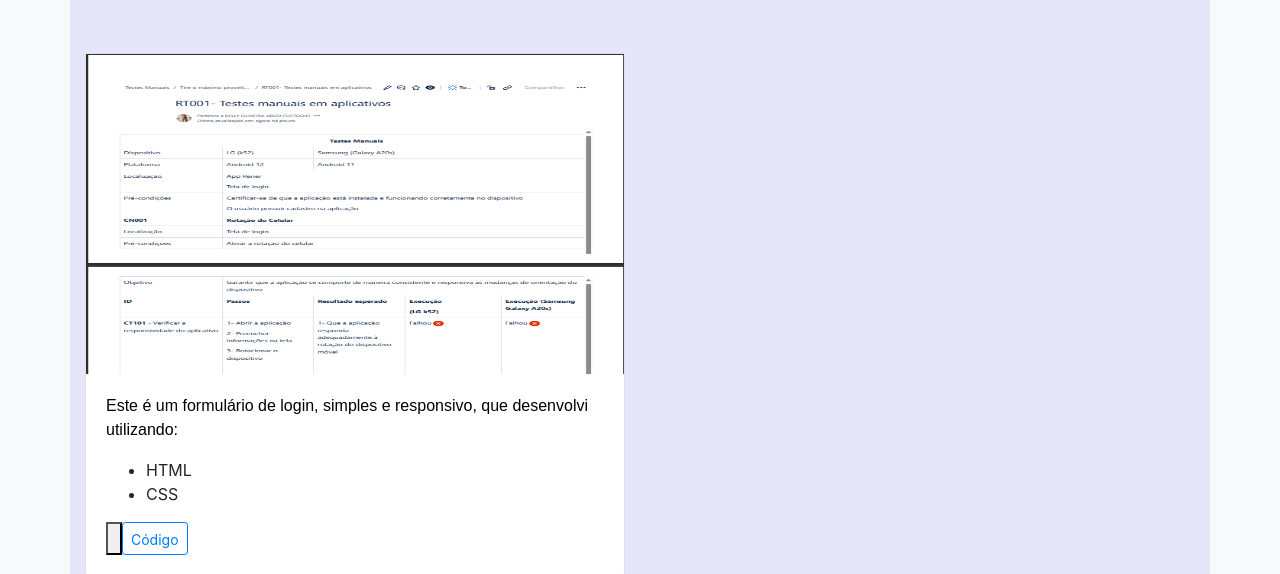
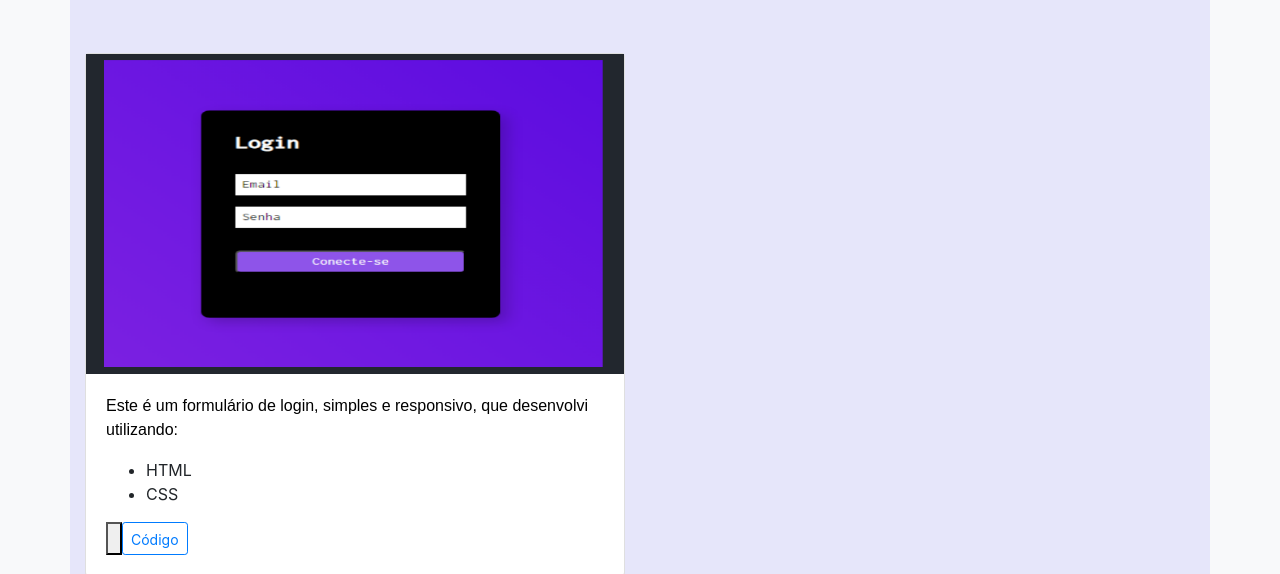
Before and after one commit to kellyabud/Portfolio, a plain HTML site: page index1.html in a window 1280 px wide. Shown: the part 711-1285 px from the top of the page. Drawn offline with nearby package versions, Linux system fonts and the light colour scheme.

Commit message:
Update index1.html

```diff
--- a/index1.html
+++ b/index1.html
@@ -75,7 +75,7 @@
                         <img class="" card-img-top
                             data-src="holder.js/100px225?theme=thumb&amp;bg=55595c&amp;fg=eceeef&amp;text=Thumbnail"
                             alt="Miniatura [100%x225]" style="height: 320px; width: 100%; display: block;"
-                            src="Screenshot_1.png">
+                            src="formulario_1.png">
                         <div class="card-body">
                             <p class="card-text"> Este é um formulário de login, simples e responsivo, que desenvolvi
                                 utilizando:
```
